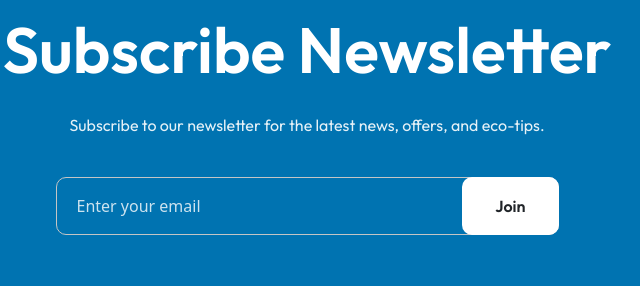
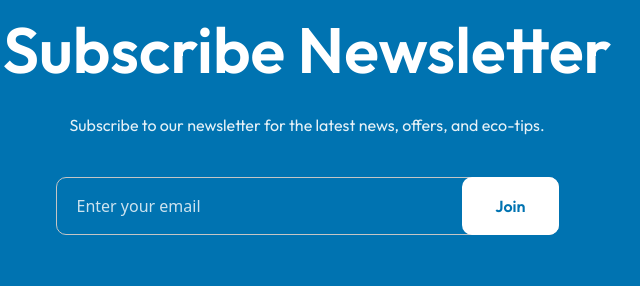
Before and after one commit to prince-372/cloopp, a plain HTML site: page index.html in a window 1280 px wide. Shown: the part 3285-3571 px from the top of the page, 333-973 px from the left. Drawn offline with nearby package versions, Linux system fonts and the light colour scheme; a web font is replaced by a local one.

Commit message:
change color of button

```diff
--- a/assets/css/style.css
+++ b/assets/css/style.css
@@ -338,7 +338,7 @@ input {
 /* button */
 .join-btn {
   background-color: white;
-  color: var(--blue);
+  color: var(--lightblue);
   padding-top: 16px;
   padding-bottom: 16px;
   padding-left: 32px;
```
